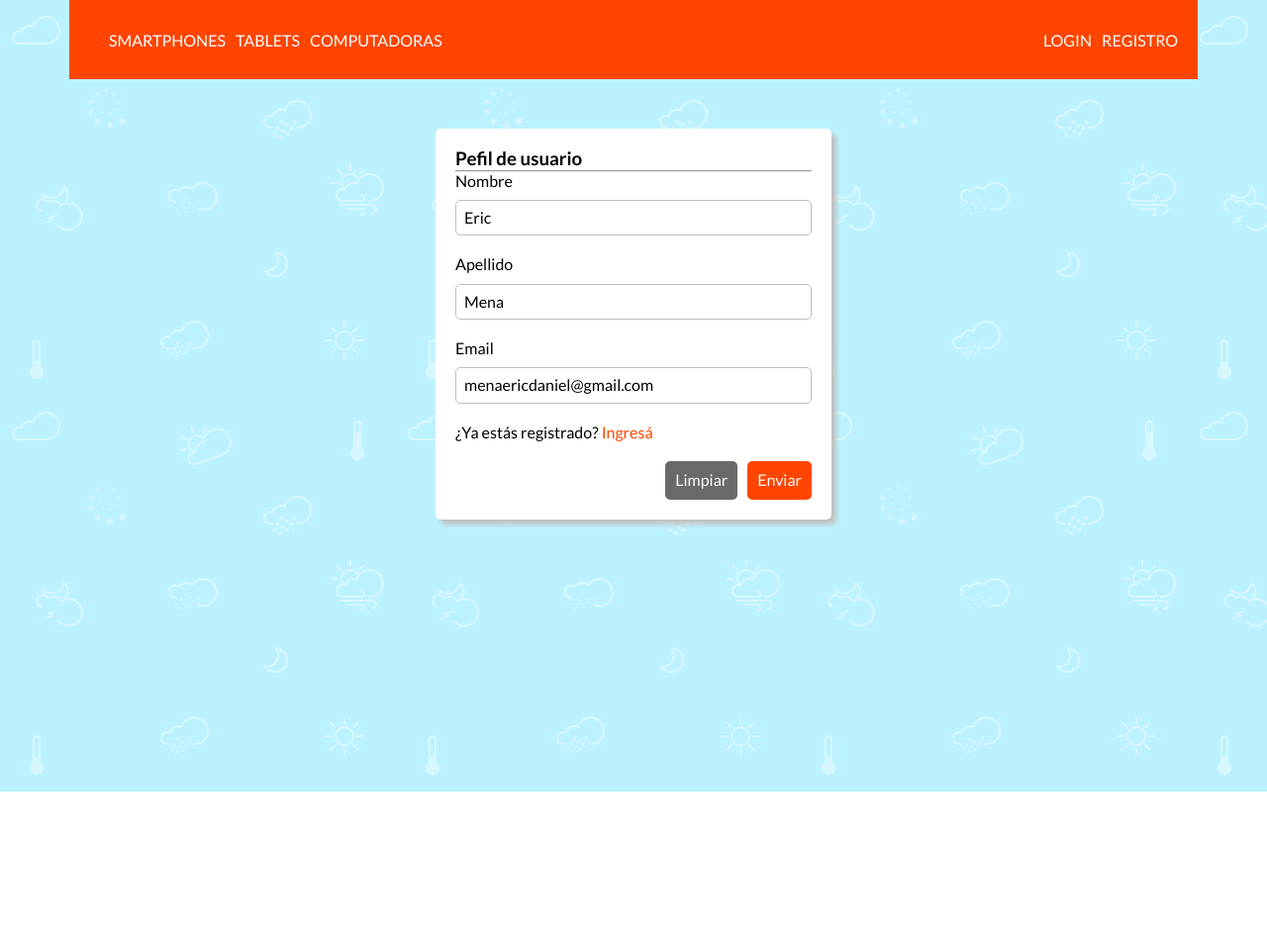
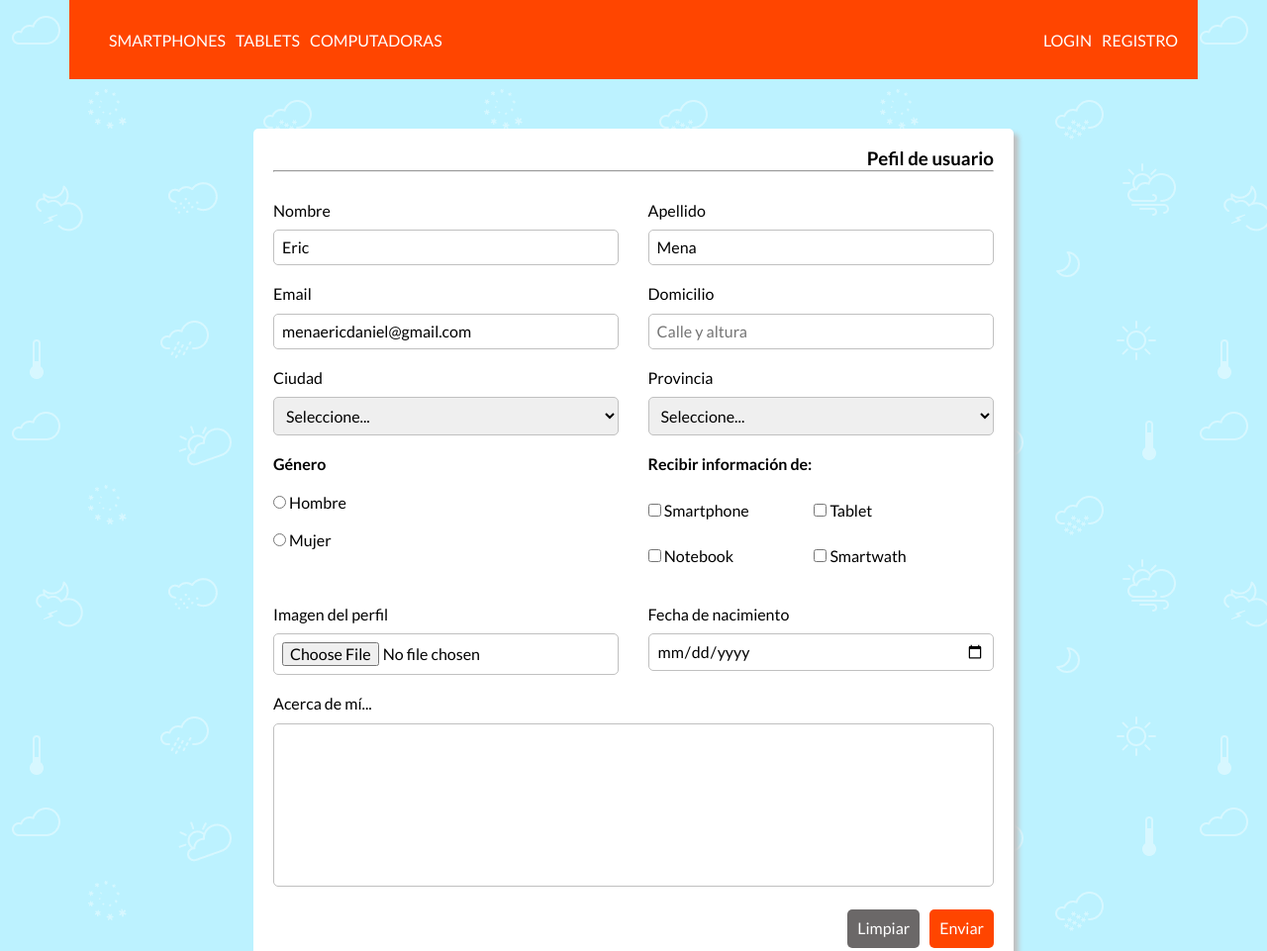
Before and after one commit to UlisesFarias/Craftsy, a plain HTML site: page views/profile.html in a window 1280 px wide. Shown: the top 961 px of the page at 99% size. Before the commit the page ends 800 px from the top, so only its background shows below. Drawn offline with Linux system fonts and the light colour scheme.

Commit message:
proyecto craftsy

```diff
--- a/app.js
+++ b/app.js
@@ -2,7 +2,7 @@ const express = require('express');
 const path = require('path');
 const app = express();
 
-const PORT = 3000;
+const PORT = 3030;
 
 app.use(express.static(path.join(__dirname,'public')));
 
--- a/public/css/form.css
+++ b/public/css/form.css
@@ -1,31 +1,62 @@
-.form{
+.form {
     display: flex;
     flex-wrap: wrap;
+    justify-content:space-between;
+}
 
-}
-.form__box{
+
+.form__box {
     margin-bottom: 20px;
     width: 100%;
 }
-.form__box--position{
-position: relative;
+
+.form__box--position {
+    position: relative;
 }
-.form__box--position span{
+
+.form__box--position span {
     position: absolute;
     right: 10px;
-    top: 20px;
+    top:20px;
     cursor: pointer;
     color: var(--colorGris);
 }
 
-.form_label{
+.form__label {
     margin-bottom: 20px;
 }
 
-.form__input{
+.form__input, .form__textarea {
     width: 100%;
     padding: 8px;
     border-radius: 5px;
     border: 1px solid #c0c0c0;
     margin-top: 10px;
 }
+
+.form__msg-error {
+    color: red;
+    margin-left: 5px;
+}
+
+.form__box--row {
+    display: flex;
+    flex-wrap: wrap;
+    margin-bottom: 20px;
+    row-gap: 8px;
+}
+
+.form__box--row h4 {
+    width: 100%;
+}
+
+.form__box--col50 {
+    width: 100%;
+    margin-bottom: 20px;
+}
+
+@media (min-width:768px) {
+    .form__box--col50 {
+        width: 48%;
+    }
+}
--- a/public/css/general.css
+++ b/public/css/general.css
@@ -1,9 +1,8 @@
-:root{
-    --colorRojo: #ff4500;
-    --colorGris: #6b6868;
-    --colorBlanco: #ffffff;
+:root {
+    --colorRojo : #ff4500;
+    --colorGris : #6b6868;
+    --colorBlanco : #ffffff;
 }
-
 
 *{
     margin: 0;
@@ -20,6 +19,10 @@ a {
     color: #ffffff;
 }
 
+textarea {
+    resize: none;
+}
+
 body {
     font-family: 'lato';
     max-width: 1140px;
@@ -27,26 +30,36 @@ body {
     background-image: url('/img/bg-2.png');
 }
 
-.box__end{
+.box__end {
+    width: 100%;
     display: flex;
-    width: 100%;
     justify-content: flex-end;
     gap: 10px;
 }
 
-.box__card{
-    max-width: 400px;
+.box__card {
     width: 90%;
     margin: 50px auto;
     padding: 20px;
-    background-color: #fff;
+    background-color: #ffffff;
     box-shadow: 5px 5px 5px #c0c0c0;
     border-radius: 5px;
 }
-.box__card--tittle{
+
+.box__card--simple {
+    max-width: 320px;
+}
+
+.box__card--double {
+    max-width: 768px;
+}
+
+
+.box__card--title {
     margin-bottom: 30px;
     text-align: end;
 }
-.link{
+
+.link {
     color: var(--colorRojo);
 }
--- a/views/profile.html
+++ b/views/profile.html
@@ -9,7 +9,7 @@
     <script src="https://kit.fontawesome.com/c65f2f1cc8.js" crossorigin="anonymous"></script>
 </head>
 
-<body class="register">
+<body class="profile">
     <header>
         <section>
             <a class="header__section--link-home" href="/"><img src="/img/logo.png" alt=""></a>
@@ -27,28 +27,102 @@
             </ul>
         </nav>
     </header>
-    <main class="register__main">
-      <section class="box__card">
+    <main class="profile__main">
+      <section class="box__card box__card--double">
          <div class="box__card--title">
                 <h3>Pefil de usuario</h3>
                 <hr>
             </div>
         <form action="" class="form">
-            <div class="form__box">
+            <div class="form__box--col50">
                 <label class="form__label" for="name">Nombre</label>
                 <input class="form__input" id="name" type="text" value="Eric" name="name">
             </div>
-            <div class="form__box">
+            <div class="form__box--col50">
                 <label class="form__label" for="surname">Apellido</label>
                 <input class="form__input" id="surname" type="text" value="Mena" name="surname">
             </div>
-            <div class="form__box">
+            <div class="form__box--col50">
                 <label class="form__label" for="email">Email</label>
                 <input class="form__input" id="email" type="email" readonly value="menaericdaniel@gmail.com" name="email">
             </div>
+            <div class="form__box--col50">
+                <label class="form__label" for="address">Domicilio</label>
+                <input class="form__input" id="address" type="text" value="" name="address" placeholder="Calle y altura">
+            </div>
+            <div class="form__box--col50">
+                <label class="form__label" for="city">Ciudad</label>
+                <select class="form__input" name="city" id="city">
+                    <option value="" selected hidden>
+                        Seleccione...
+                    </option>
+                    <option value="san miguel">San Miguel</option>
+                    <option value="lanus">Lanus</option>
+                    <option value="jose c paz">José C. Paz</option>
+                    <option value="merlo">Merlo</option>
+                    <option value="la plata">La Plata</option>
+                    <option value="gral pinedo">General Pinedo</option>
+                    <option value="quilmes">Quilmes</option>
+                    <option value="cordoba">Córdoba</option>
+                    <option value="san Nicolas">San Nicolas de los Arroyos</option>
+                    <option value="la banda">La Banda</option>
+                </select>
+            </div>
+            <div class="form__box--col50">
+                <label class="form__label" for="province">Provincia</label>
+                <select class="form__input" name="province" id="province">
+                    <option value="" selected hidden>
+                        Seleccione...
+                    </option>
+                    <option value="buenos aires">Buenos Aires</option>
+                    <option value="chaco">Chaco</option>
+                    <option value="cordoba">Córdoba</option>
+                    <option value="santiago">Santiago del Estero</option>
+                </select>
+            </div>
+            <div class="form__box--col50">
+                <h4 class="form__label">Género</h4>
+                <div class="form__box--col50">
+                    <input type="radio" id="h" value="h" name="gender">
+                    <label for="h">Hombre</label>
+                </div>
+                <div class="form__box--col50">
+                    <input type="radio" id="m" value="m" name="gender">
+                    <label for="m">Mujer</label>
+                </div>
+            </div>
+            <div class="form__box--row form__box--col50">
+                <h4 class="form__label">Recibir información de:</h4>
+                <div class="form__box--col50">
+                    <input type="checkbox" name="info" id="smartphone">
+                    <label for="smartphone">Smartphone</label>
+                </div>
+                <div class="form__box--col50">
+                    <input type="checkbox" name="info" id="tablet">
+                    <label for="tablet">Tablet</label>
+                </div>
+                <div class="form__box--col50">
+                    <input type="checkbox" name="info" id="notebook">
+                    <label for="notebook">Notebook</label>
+                </div>
+                <div class="form__box--col50">
+                    <input type="checkbox" name="info" id="smartwatch">
+                    <label for="smartwatch">Smartwath</label>
+                </div>
+            </div>
+            <div class="form__box--col50">
+                <label for="avatar" class="form__label">Imagen del perfil</label>
+                <input type="file" class="form__input" accept="image/*">
+            </div>
+            <div class="form__box--col50">
+                <label for="birthday">Fecha de nacimiento</label>
+                <input class="form__input" type="date" name="birthday" id="birthday">
+            </div>
             <div class="form__box">
-                <p>¿Ya estás registrado? <a class="link" href="/login">Ingresá</a></p>
+                <label for="about">Acerca de mí...</label>
+                <textarea name="about" id="about" class="form__textarea" rows="8"></textarea>
             </div>
+
             <div class="box__end">
                 <button class="button button__secondary" type="reset">Limpiar</button>
                 <button class="button button__primary" type="submit">Enviar</button>
```
Also changed, not shown: views/login.html (+13 -11 lines), views/register.html (+10 -11 lines).
